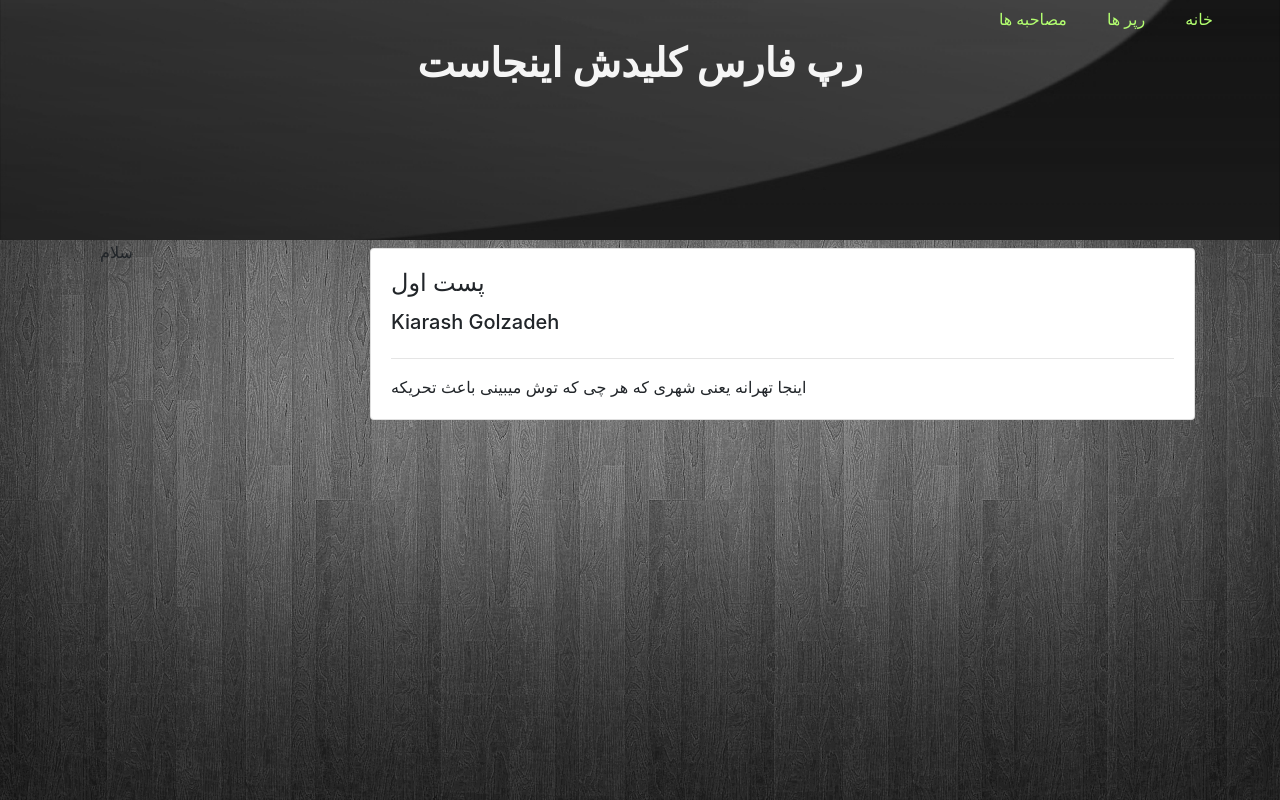
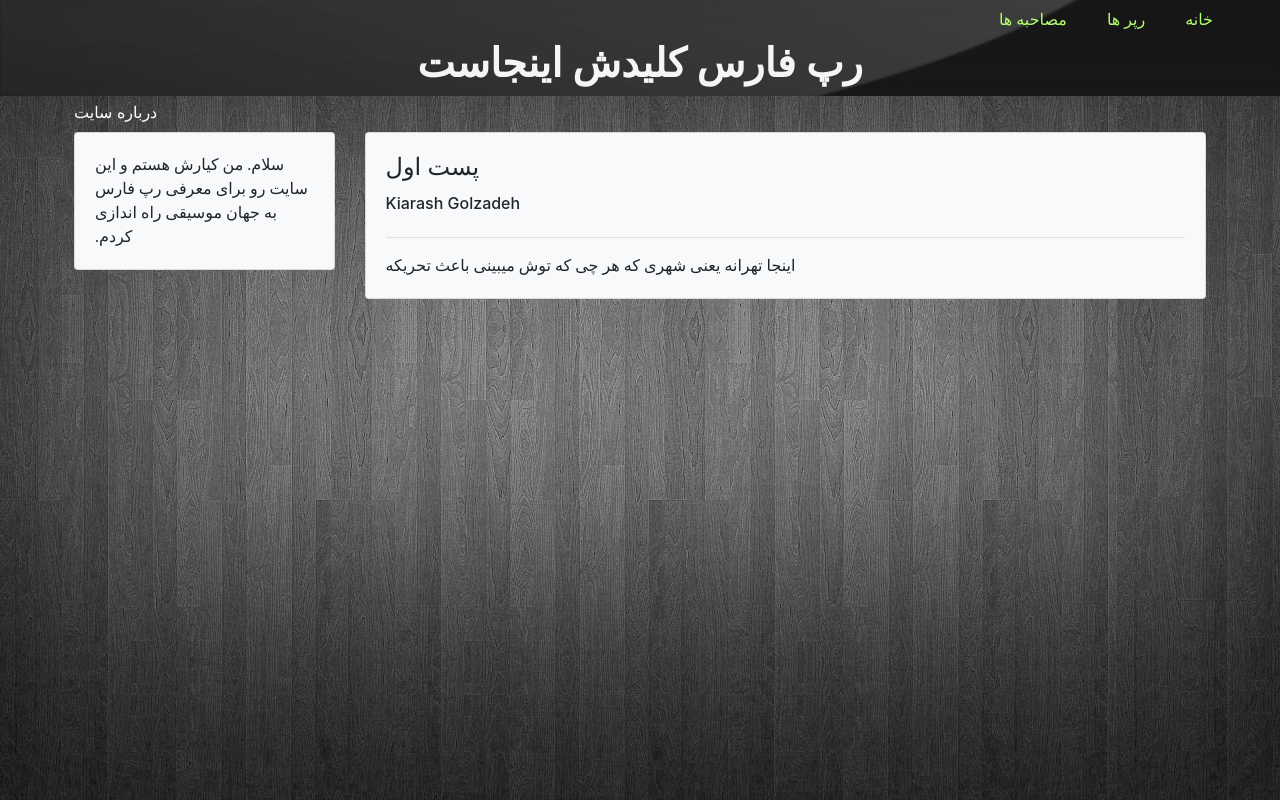
Before and after one commit to kiarashgl/myblog, a Django app: page / in a window 1280 px wide. Run offline with Django 3.2, Linux system fonts and the light colour scheme; data comes from the database, SQL or seed files in the repository; both versions use the stored data as it was before the commit; some libraries are stand-ins or nearby versions.

```diff
--- a/blog/views.py
+++ b/blog/views.py
@@ -6,4 +6,5 @@ from blog.models import Post
 
 
 def index(request):
-    return render(request,'index.html',{'posts' : Post.objects.all()})
+    return render(request, 'index.html', {'posts': Post.objects.all(),
+                                          'about': "سلام. من کیارش هستم و این سایت رو برای معرفی رپ فارس به جهان موسیقی راه اندازی کردم."})
--- a/static/css/style.css
+++ b/static/css/style.css
@@ -1,12 +1,14 @@
 body, html {
     height: 100%;
     direction: rtl;
-    background: url('/static/images/back2.jpg') no-repeat center;
+    background: url('/static/images/back2.jpg')  center;
     background-size: cover;
 }
-
+p {
+    font-family: "B Koodak" !important;
+}
 #header {
-    height: 30%;
+    height: auto;
     background: url('/static/images/back.jpg') no-repeat center;
     background-size: cover;
 
--- a/templates/base.html
+++ b/templates/base.html
@@ -13,7 +13,7 @@
 </head>
 <body>
 <div id="header" class="container-fluid">
-    <nav class="navbar navbar-expand-sm sticky-top ">
+    <nav class="navbar navbar-expand-sm  ">
     <ul class="navbar-nav ">
         <li class="nav-item ml-4"><a class="nav-link" href="#">خانه</a></li>
         <li class="nav-item ml-4"><a class="nav-link" href="#">رپر ها</a></li>
--- a/templates/index.html
+++ b/templates/index.html
@@ -1,20 +1,21 @@
 {% extends 'base.html' %}
 {% block content %}
-    <div class="container">
+    <div class="container  p-1">
         <div class="row">
-            <div class="col-md-9">
+            <div class="col-sm-9 mt-2">
                 {% for post in posts %}
-                    <div class="card card-body bg-white mb-2 mt-2">
-                        <h4 class="card-title"> {{ post.title }}</h4>
-                        <h5>{{ post.author.first_name }} {{ post.author.last_name }}</h5>
+                    <div class="card card-body bg-light mt-4">
+                        <h4 class="card-title h4"> {{ post.title }}</h4>
+                        <h6 class="h6">{{ post.author.first_name }} {{ post.author.last_name }}</h6>
                         <hr/>
                         <p class="card-text">{{ post.text }}</p>
                     </div>
                 {% endfor %}
             </div>
             <div class="col">
-                <div class="container">
-                    سلام
+                <span class="text-white">درباره سایت</span>
+                <div class="card card-body bg-light mt-2">
+                    <p class="card-text">{{ about }}</p>
                 </div>
             </div>
         </div>
```
Also changed, not shown: db.sqlite3 (deleted), 1 other file.
